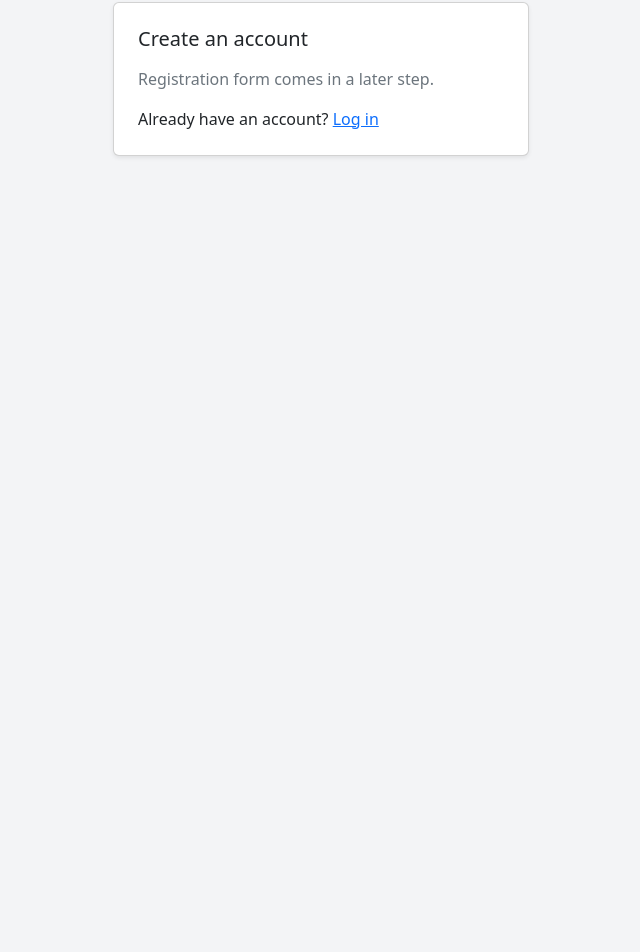
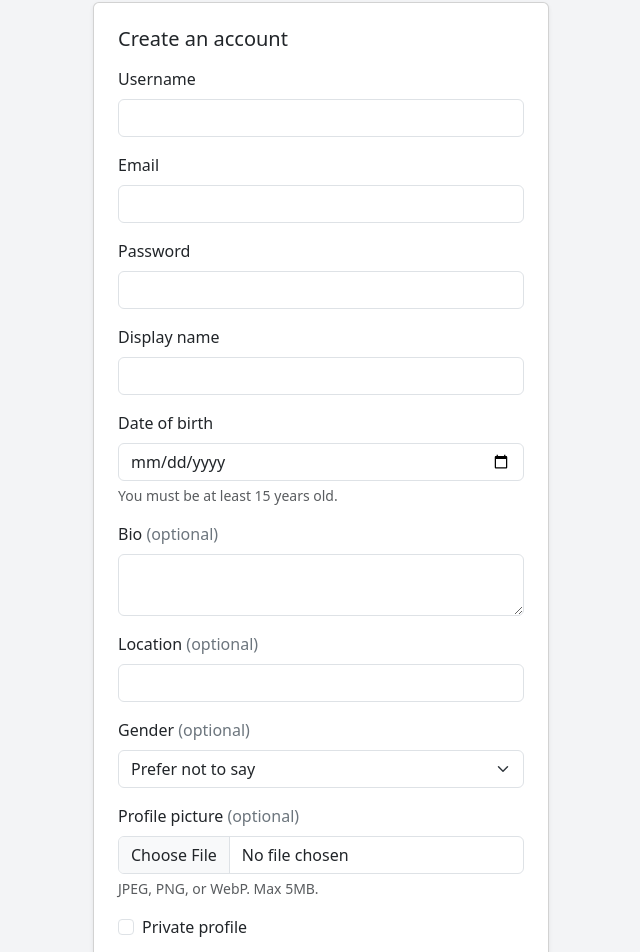
Before and after one commit to borict/connecta, a React (Vite) app in the folder frontend/: page /register in a window 1280 px wide. Shown: the part 104-1056 px from the top of the page, without its empty margins (319-959 px from the left). Before the commit the page ends 800 px from the top, so only its background shows below. Built offline with nearby package versions, Linux system fonts and the light colour scheme.

Commit message:
Add registration form with multipart Gateway signup and auto-login

```diff
--- a/frontend/src/api/auth.ts
+++ b/frontend/src/api/auth.ts
@@ -1,9 +1,32 @@
-import { api } from './client'
+import { api, jsonPart } from './client'
 import { setSession } from './token'
-import type { LoginRequest, LoginResponse } from '../types/api'
+import type { LoginRequest, LoginResponse, RegisterRequest, UserMeResponse } from '../types/api'
 
 export async function login(request: LoginRequest): Promise<LoginResponse> {
   const response = await api.post<LoginResponse>('/api/auth/login', request)
   setSession(response.token, response.user)
   return response
 }
+
+export async function register(
+  data: RegisterRequest,
+  profilePicture?: File | null,
+): Promise<UserMeResponse> {
+  const formData = new FormData()
+  formData.append('data', jsonPart(data), 'data.json')
+  if (profilePicture && profilePicture.size > 0) {
+    formData.append('profilePicture', profilePicture)
+  }
+  return api.postMultipart<UserMeResponse>('/api/auth/register', formData)
+}
+
+export async function registerAndLogin(
+  data: RegisterRequest,
+  profilePicture?: File | null,
+): Promise<LoginResponse> {
+  await register(data, profilePicture)
+  return login({
+    usernameOrEmail: data.username,
+    password: data.password,
+  })
+}
--- a/frontend/src/pages/RegisterPage.tsx
+++ b/frontend/src/pages/RegisterPage.tsx
@@ -1,8 +1,66 @@
-import { Link } from 'react-router-dom'
+import { useState, type FormEvent } from 'react'
+import { Link, useNavigate } from 'react-router-dom'
+import { registerAndLogin } from '../api/auth'
+import { errorMessage } from '../api/errorMessage'
+import type { Gender, RegisterRequest } from '../types/api'
+
+function dateYearsAgo(years: number): string {
+  const date = new Date()
+  date.setFullYear(date.getFullYear() - years)
+  const month = String(date.getMonth() + 1).padStart(2, '0')
+  const day = String(date.getDate()).padStart(2, '0')
+  return `${date.getFullYear()}-${month}-${day}`
+}
+
+function optionalText(value: string): string | undefined {
+  const trimmed = value.trim()
+  return trimmed.length > 0 ? trimmed : undefined
+}
 
 export function RegisterPage() {
+  const navigate = useNavigate()
+  const [username, setUsername] = useState('')
+  const [email, setEmail] = useState('')
+  const [password, setPassword] = useState('')
+  const [displayName, setDisplayName] = useState('')
+  const [dateOfBirth, setDateOfBirth] = useState('')
+  const [bio, setBio] = useState('')
+  const [location, setLocation] = useState('')
+  const [gender, setGender] = useState<Gender | ''>('')
+  const [isPrivate, setIsPrivate] = useState(false)
+  const [profilePicture, setProfilePicture] = useState<File | null>(null)
+  const [error, setError] = useState<string | null>(null)
+  const [submitting, setSubmitting] = useState(false)
+
+  const maxBirthDate = dateYearsAgo(15)
+
+  async function handleSubmit(event: FormEvent<HTMLFormElement>) {
+    event.preventDefault()
+    setError(null)
+    setSubmitting(true)
+    try {
+      const data: RegisterRequest = {
+        username: username.trim(),
+        email: email.trim(),
+        password,
+        displayName: displayName.trim(),
+        dateOfBirth,
+        bio: optionalText(bio),
+        location: optionalText(location),
+        gender: gender || undefined,
+        isPrivate,
+      }
+      await registerAndLogin(data, profilePicture)
+      navigate('/', { replace: true })
+    } catch (err) {
+      setError(errorMessage(err, 'Could not register'))
+    } finally {
+      setSubmitting(false)
+    }
+  }
+
   return (
-    <div className="container py-5" style={{ maxWidth: 440 }}>
+    <div className="container py-5" style={{ maxWidth: 480 }}>
       <h1 className="h3 text-center mb-4">
         <Link to="/" className="text-decoration-none text-dark">
           Connecta
@@ -11,8 +69,155 @@ export function RegisterPage() {
       <div className="card shadow-sm">
         <div className="card-body p-4">
           <h2 className="h5 mb-3">Create an account</h2>
-          <p className="text-secondary mb-3">Registration form comes in a later step.</p>
-          <p className="mb-0">
+          {error ? <div className="alert alert-danger py-2">{error}</div> : null}
+          <form onSubmit={handleSubmit}>
+            <div className="mb-3">
+              <label className="form-label" htmlFor="username">
+                Username
+              </label>
+              <input
+                id="username"
+                className="form-control"
+                autoComplete="username"
+                minLength={3}
+                maxLength={50}
+                value={username}
+                onChange={(event) => setUsername(event.target.value)}
+                required
+              />
+            </div>
+            <div className="mb-3">
+              <label className="form-label" htmlFor="email">
+                Email
+              </label>
+              <input
+                id="email"
+                type="email"
+                className="form-control"
+                autoComplete="email"
+                value={email}
+                onChange={(event) => setEmail(event.target.value)}
+                required
+              />
+            </div>
+            <div className="mb-3">
+              <label className="form-label" htmlFor="password">
+                Password
+              </label>
+              <input
+                id="password"
+                type="password"
+                className="form-control"
+                autoComplete="new-password"
+                minLength={8}
+                maxLength={100}
+                value={password}
+                onChange={(event) => setPassword(event.target.value)}
+                required
+              />
+            </div>
+            <div className="mb-3">
+              <label className="form-label" htmlFor="displayName">
+                Display name
+              </label>
+              <input
+                id="displayName"
+                className="form-control"
+                autoComplete="name"
+                maxLength={100}
+                value={displayName}
+                onChange={(event) => setDisplayName(event.target.value)}
+                required
+              />
+            </div>
+            <div className="mb-3">
+              <label className="form-label" htmlFor="dateOfBirth">
+                Date of birth
+              </label>
+              <input
+                id="dateOfBirth"
+                type="date"
+                className="form-control"
+                autoComplete="bday"
+                max={maxBirthDate}
+                value={dateOfBirth}
+                onChange={(event) => setDateOfBirth(event.target.value)}
+                required
+              />
+              <div className="form-text">You must be at least 15 years old.</div>
+            </div>
+            <div className="mb-3">
+              <label className="form-label" htmlFor="bio">
+                Bio <span className="text-secondary">(optional)</span>
+              </label>
+              <textarea
+                id="bio"
+                className="form-control"
+                rows={2}
+                maxLength={100}
+                value={bio}
+                onChange={(event) => setBio(event.target.value)}
+              />
+            </div>
+            <div className="mb-3">
+              <label className="form-label" htmlFor="location">
+                Location <span className="text-secondary">(optional)</span>
+              </label>
+              <input
+                id="location"
+                className="form-control"
+                autoComplete="address-level2"
+                maxLength={100}
+                value={location}
+                onChange={(event) => setLocation(event.target.value)}
+              />
+            </div>
+            <div className="mb-3">
+              <label className="form-label" htmlFor="gender">
+                Gender <span className="text-secondary">(optional)</span>
+              </label>
+              <select
+                id="gender"
+                className="form-select"
+                value={gender}
+                onChange={(event) => setGender(event.target.value as Gender | '')}
+              >
+                <option value="">Prefer not to say</option>
+                <option value="FEMALE">Female</option>
+                <option value="MALE">Male</option>
+                <option value="OTHER">Other</option>
+              </select>
+            </div>
+            <div className="mb-3">
+              <label className="form-label" htmlFor="profilePicture">
+                Profile picture <span className="text-secondary">(optional)</span>
+              </label>
+              <input
+                id="profilePicture"
+                type="file"
+                className="form-control"
+                accept="image/jpeg,image/png,image/webp"
+                onChange={(event) => setProfilePicture(event.target.files?.[0] ?? null)}
+              />
+              <div className="form-text">JPEG, PNG, or WebP. Max 5MB.</div>
+            </div>
+            <div className="form-check mb-3">
+              <input
+                id="isPrivate"
+                className="form-check-input"
+                type="checkbox"
+                checked={isPrivate}
+                onChange={(event) => setIsPrivate(event.target.checked)}
+              />
+              <label className="form-check-label" htmlFor="isPrivate">
+                Private profile
+              </label>
+            </div>
+            <button className="btn btn-primary w-100" type="submit" disabled={submitting}>
+              {submitting ? 'Creating account…' : 'Create account'}
+            </button>
+          </form>
+          <p className="mb-0 mt-3">
             Already have an account? <Link to="/login">Log in</Link>
           </p>
         </div>
```
